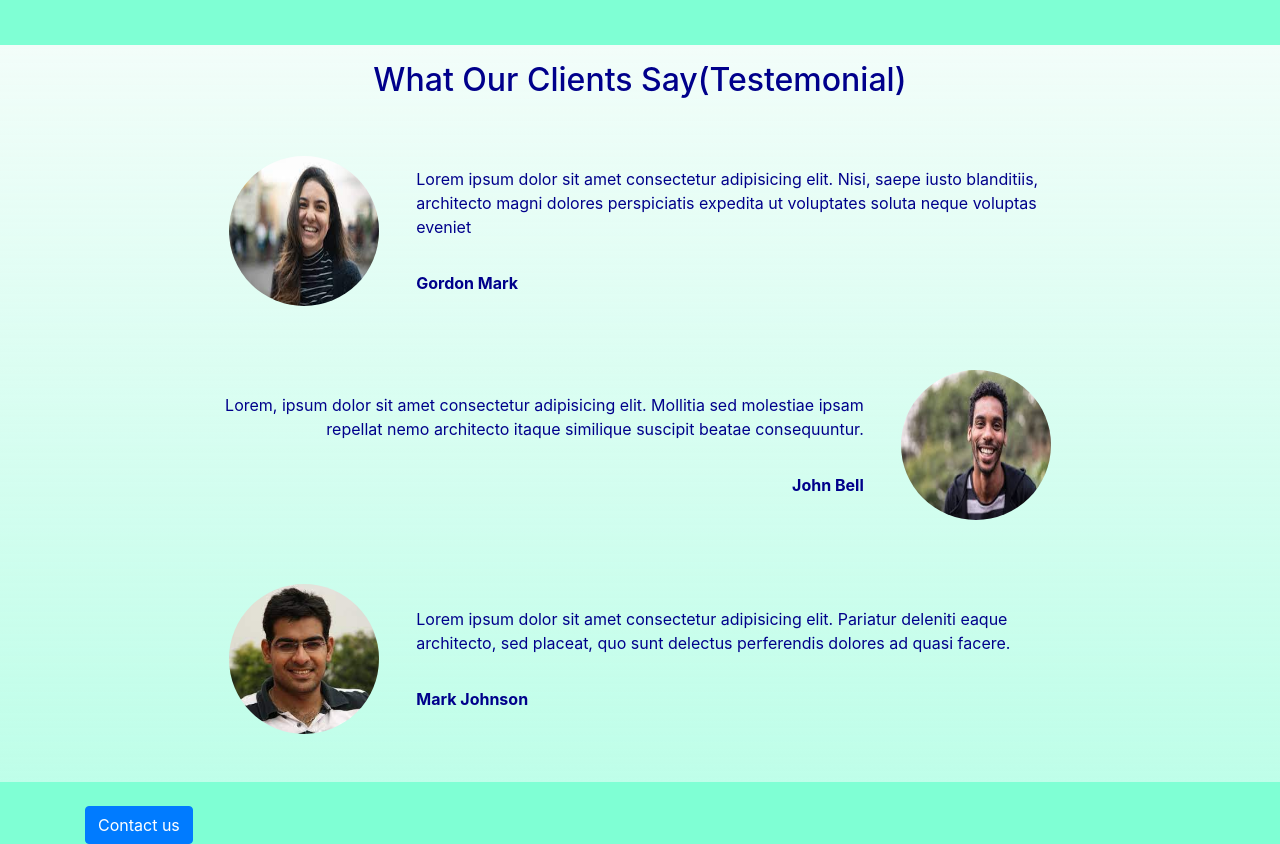
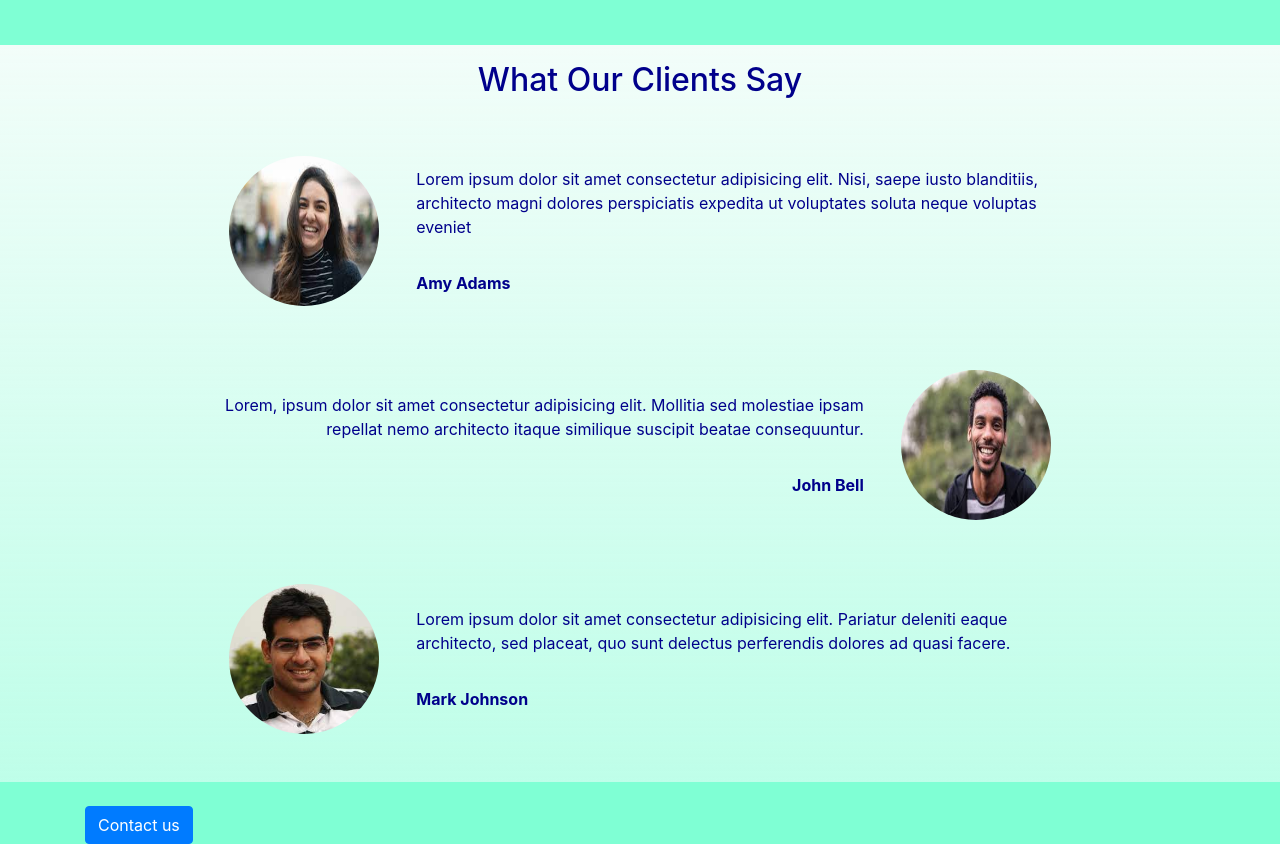
Before and after one commit to hilinawuhib/Home-Work-M2D3, a plain HTML site: page index.html in a window 1280 px wide. Shown: the part 2078-2922 px from the top of the page. Drawn offline with nearby package versions, Linux system fonts and the light colour scheme.

Commit message:
Update index.html

```diff
--- a/index.html
+++ b/index.html
@@ -317,7 +317,7 @@
 <section class="testimonial-section py-3" id="testimonial">
     <div class="container">
         <h2 class="align-center pb-3 text-center">
-            What Our Clients Say(Testemonial)
+            What Our Clients Say
         </h2>
 
         <div class="col-lg-10 testimonials-container">
@@ -335,7 +335,7 @@
                             </p>
                         </div>
                         <div class="user_name mbr-bold mbr-fonts-style pt-3 font-weight-bold">
-                            Gordon Mark
+                            Amy Adams
                         </div>
 
                     </div>
```
